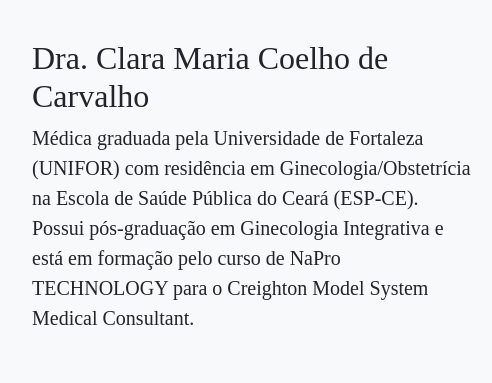
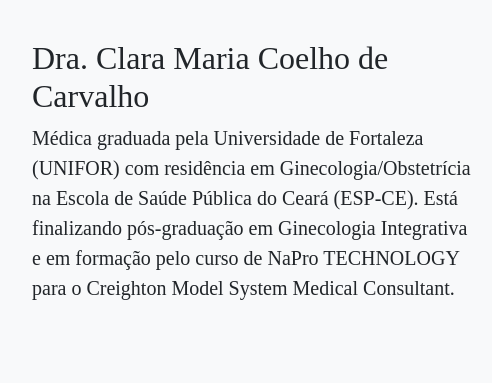
Before and after one commit to draclaramariacarvalho/draclaramariacarvalho.github.io, a plain HTML site: page index.html in a window 1280 px wide. Shown: the part 1740-2123 px from the top of the page, 248-740 px from the left. Drawn offline with nearby package versions, Linux system fonts and the light colour scheme; a web font is replaced by a local one.

Commit message:
pequena correção no texto

```diff
--- a/index.html
+++ b/index.html
@@ -234,7 +234,7 @@
                     <h2>Dra. Clara Maria Coelho de Carvalho</h2>
                     <p class="lead">Médica graduada pela Universidade de Fortaleza (UNIFOR) com residência em
                         Ginecologia/Obstetrícia na Escola de Saúde Pública do Ceará (ESP-CE).
-                        Possui pós-graduação em Ginecologia Integrativa e está em formação pelo curso de NaPro
+                        Está finalizando pós-graduação em Ginecologia Integrativa e em formação pelo curso de NaPro
                         TECHNOLOGY para o Creighton Model System Medical Consultant.</p>
                 </div>
                 <div class="col-12 col-md-3">
```
